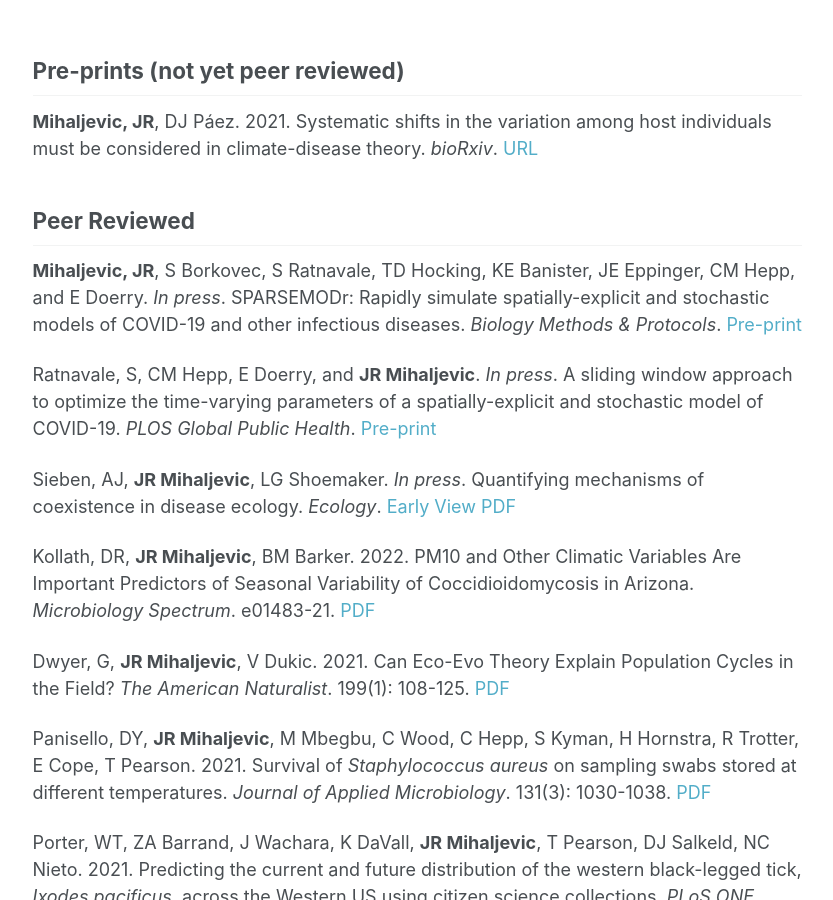
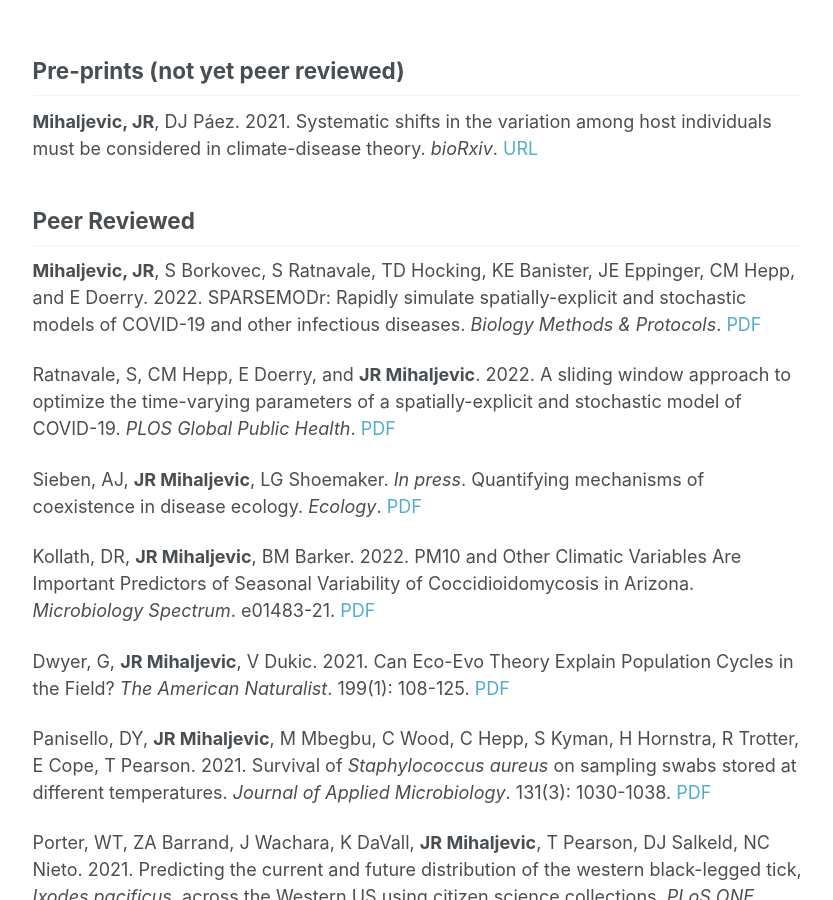
Before and after one commit to jrmihalj/jrmihalj.github.io, a Jekyll site: the page built from _pages/pubs.md, in a window 1280 px wide and 900 px high, scrolled down 1066 px. Shown: the whole window, without its empty margins (249-1082 px from the left). Built offline with Jekyll 4.4.1, drawn with Linux system fonts in a browser that asks for light colours; formulas are drawn with MathJax 3; our own code applies the rules of GitHub Pages for plain Markdown files.

Commit message:
add links to new pubs

```diff
--- a/_pages/pubs.md
+++ b/_pages/pubs.md
@@ -14,11 +14,11 @@ permalink: /publications/
 
 ## Peer Reviewed
 
-**Mihaljevic, JR**,  S Borkovec,  S Ratnavale,  TD Hocking,  KE Banister,  JE Eppinger,  CM Hepp,  and  E  Doerry. *In press*.   SPARSEMODr: Rapidly simulate spatially-explicit and stochastic models of COVID-19 and other infectious diseases. *Biology Methods & Protocols*. [Pre-print](https://www.medrxiv.org/content/early/2021/05/18/2021.05.13.21256216){:target="_blank"}
+**Mihaljevic, JR**,  S Borkovec,  S Ratnavale,  TD Hocking,  KE Banister,  JE Eppinger,  CM Hepp,  and  E  Doerry. 2022.   SPARSEMODr: Rapidly simulate spatially-explicit and stochastic models of COVID-19 and other infectious diseases. *Biology Methods & Protocols*. [PDF](https://doi.org/10.1093/biomethods/bpac022){:target="_blank"}
 
-Ratnavale, S, CM Hepp,  E Doerry, and **JR Mihaljevic**. *In press*. A sliding window approach to optimize the time-varying parameters of a spatially-explicit and stochastic model of COVID-19. *PLOS Global Public Health*. [Pre-print](https://www.medrxiv.org/content/10.1101/2022.03.21.22272590v1){:target="_blank"}
+Ratnavale, S, CM Hepp,  E Doerry, and **JR Mihaljevic**. 2022. A sliding window approach to optimize the time-varying parameters of a spatially-explicit and stochastic model of COVID-19. *PLOS Global Public Health*. [PDF](https://journals.plos.org/globalpublichealth/article?id=10.1371/journal.pgph.0001058){:target="_blank"}
 
-Sieben, AJ, **JR Mihaljevic**, LG Shoemaker. *In press*. Quantifying mechanisms of coexistence in disease ecology. *Ecology*. [Early View PDF](https://esajournals.onlinelibrary.wiley.com/doi/abs/10.1002/ecy.3819){:target="_blank"}
+Sieben, AJ, **JR Mihaljevic**, LG Shoemaker. *In press*. Quantifying mechanisms of coexistence in disease ecology. *Ecology*. [PDF](https://doi.org/10.1002/ecy.3819){:target="_blank"}
 
 Kollath, DR, **JR Mihaljevic**, BM Barker. 2022. PM10 and Other Climatic Variables Are Important Predictors of Seasonal Variability of Coccidioidomycosis in Arizona. *Microbiology Spectrum*. e01483-21. [PDF](https://journals.asm.org/doi/full/10.1128/spectrum.01483-21){:target="_blank"}
 
```
